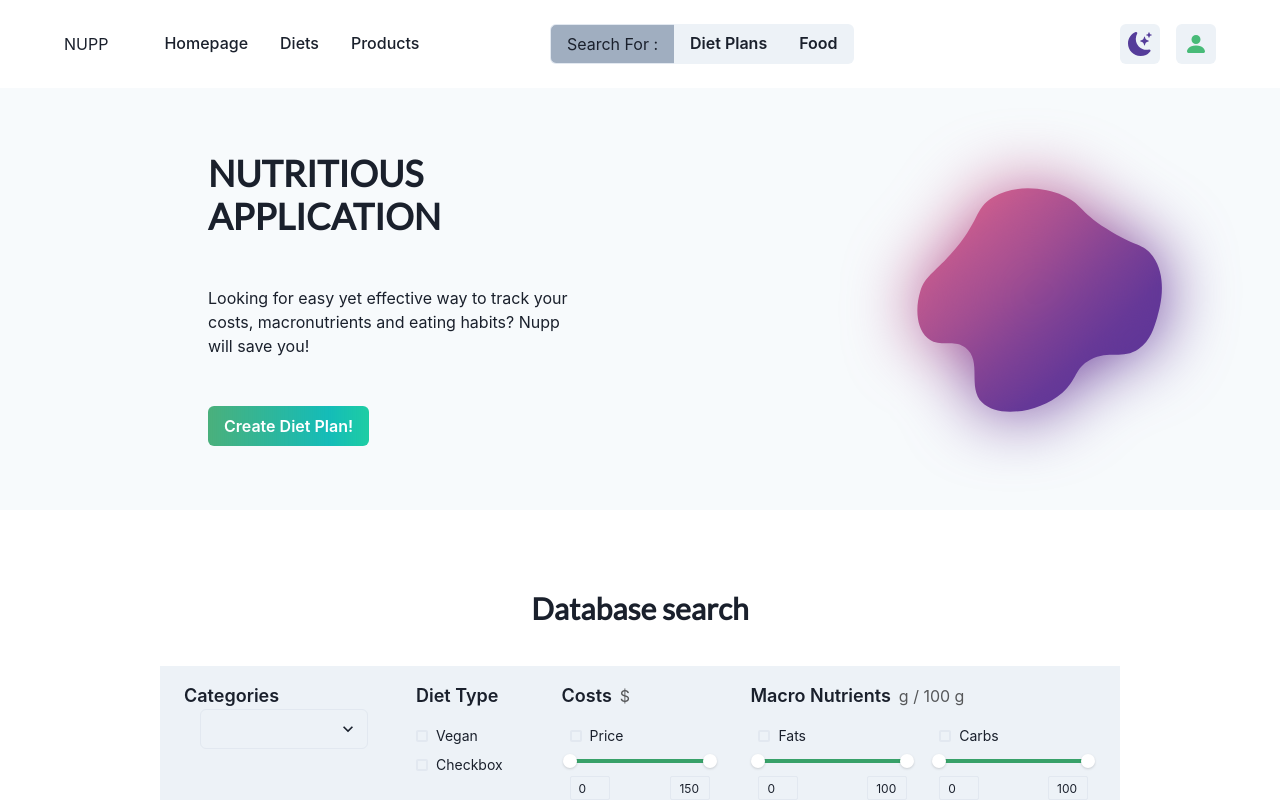
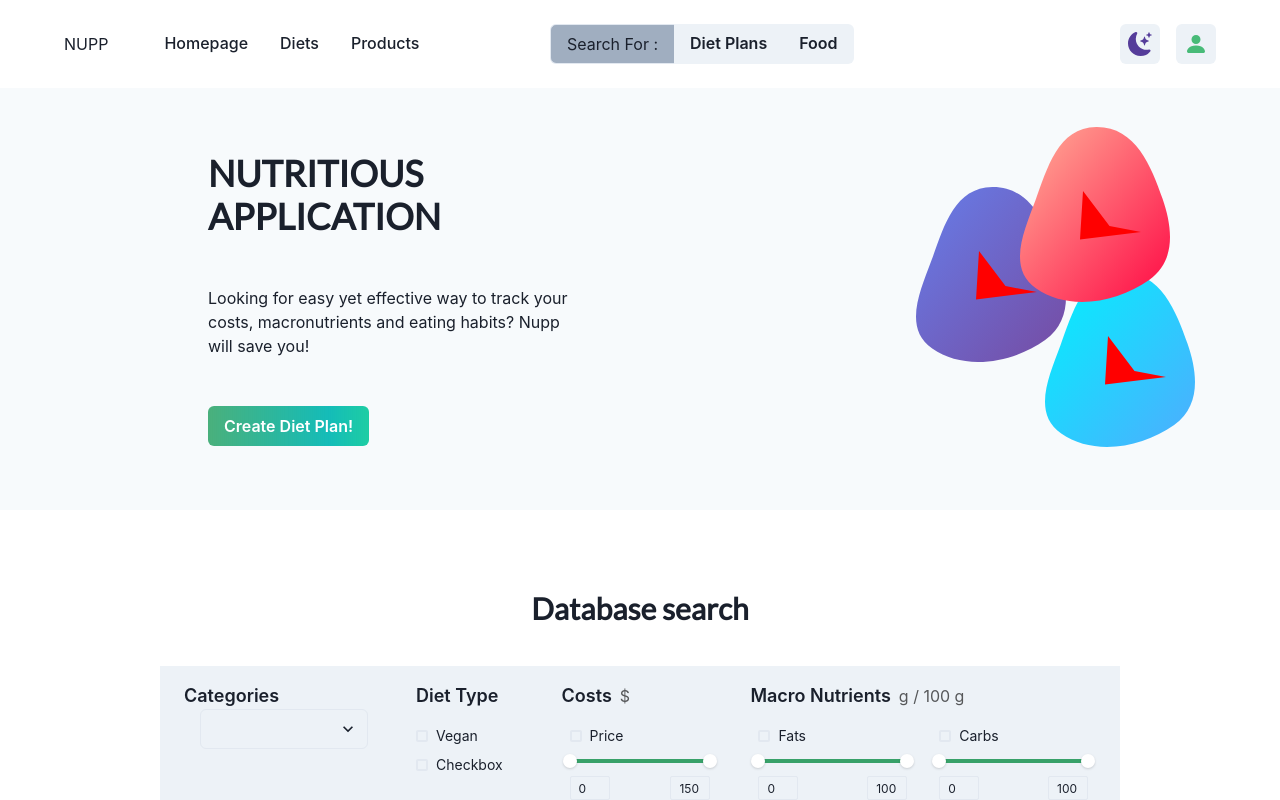
Before and after one commit to Makakusnik/Nupp, a Next.js app: page / in a window 1280 px wide. Shown: the top 800 px of the page. Built offline with nearby package versions, Linux system fonts and the light colour scheme.

Commit message:
Remade blob Component to jsx added some  functionality, added data samples for blob

```diff
--- /dev/null
+++ b/components/misc/BlobVectorJsx.jsx
@@ -0,0 +1,97 @@
+import { Button } from "@chakra-ui/react";
+import styled from "@emotion/styled";
+import { useEffect, useState } from "react";
+
+const Svg = styled.svg`
+  transition: filter 0.5s ease;
+  position: absolute;
+  filter: ${({ hasBlur }) => (hasBlur ? "blur(15px)" : "blur(0px)")};
+  left: ${({ left }) => left};
+  top: ${({ top }) => top};
+`;
+
+export const BlobAnimatedJsx = ({ id, top, left, data }) => {
+  const [hasBlur, setHasBlur] = useState(false);
+  const onMouseEnter = (e) => {
+    setHasBlur(true);
+  };
+  const onMouseLeave = (e) => {
+    setHasBlur(false);
+  };
+
+  return (
+    <>
+      <Svg
+        top={top}
+        left={left}
+        id={id}
+        width="150"
+        height="175"
+        viewBox="0 0 150 175"
+        style={{ zIndex: 2 }}
+        xmlns="http://www.w3.org/2000/svg"
+      >
+        <linearGradient
+          id={id + "grad"}
+          x1={"0%"}
+          y1={"0%"}
+          x2={"100%"}
+          y2={"100%"}
+        >
+          <stop offset="0%" stopColor={data.colorValues[0]} stopOpacity="1" />
+          <stop offset="100%" stopColor={data.colorValues[1]} stopOpacity="1" />
+        </linearGradient>
+        <path
+          id={id + "path"}
+          fill={`url(#${id + "grad"})`}
+          d={
+            "M76.2937 0.00422347C115.525 -0.468417 131.373 39.4035 142.562 71.809C152.568 100.788 156.199 133.793 129.132 153.031C96.9107 175.932 48.6272 184.317 16.2317 161.599C-13.0452 141.068 3.97941 104.316 15.4928 73.3399C27.2498 41.7082 37.7525 0.468544 76.2937 0.00422347Z"
+          }
+          onMouseEnter={onMouseEnter}
+          onMouseLeave={onMouseLeave}
+        >
+          <animate
+            id="animation-to-check"
+            repeatCount="indefinite"
+            dur="10s"
+            attributeName="d"
+            values={data.variants}
+          />
+        </path>
+        <path
+          style={{ zIndex: "99" }}
+          d="M63 64L89.5 99L121 105L60 112.5L63 64Z"
+          fill={"red"}
+        >
+          <animate
+            id="animation-to-check"
+            repeatCount="indefinite"
+            dur="10s"
+            attributeName="d"
+            values={
+              "M63 68L75.5 99L121 120L60 112.5L63 69Z; M63 64L89.5 99L121 105L60 112.5L63 64Z;M63 64L89.5 99L121 105L60 112.5L63 64Z"
+            }
+          />
+        </path>
+      </Svg>
+      <Svg
+        hasBlur={hasBlur}
+        top={top}
+        left={left}
+        id={id + "blur"}
+        width="150"
+        height="175"
+        viewBox="0 0 150 175"
+      >
+        <path id="path" fill={`url(#${id + "grad"})`}>
+          <animate
+            repeatCount="indefinite"
+            dur="10s"
+            attributeName="d"
+            values={data.variants}
+          />
+        </path>
+      </Svg>
+    </>
+  );
+};
--- a/pages/index.tsx
+++ b/pages/index.tsx
@@ -1,10 +1,7 @@
 import {
-  Box,
   Button,
   Center,
   Container,
-  Grid,
-  GridItem,
   Heading,
   HStack,
   Text,
@@ -15,8 +12,8 @@ import type { NextPage } from "next";
 import Head from "next/head";
 import { DatabaseTable } from "../components/Database/DatabaseTable";
 import { FilterBox } from "../components/Database/Filters";
-import { BlobAnimated } from "../components/misc/BlobVector";
-import { NavigationBar } from "../components/navigation/NavigationBar";
+import { BlobAnimatedJsx } from "../components/misc/BlobVectorJsx";
+import { dataBlue, dataPurp, dataRed } from "../testdata/blobData";
 
 const Home: NextPage = () => {
   const headerBg = useColorModeValue("gray.50", "gray.900");
@@ -34,7 +31,7 @@ const Home: NextPage = () => {
       <Container
         p="0"
         minW="100%"
-        h={{'2xl': "600px"}}
+        h={{ "2xl": "600px" }}
         bg={headerBg}
         alignItems="center"
         display="flex"
@@ -55,31 +52,24 @@ const Home: NextPage = () => {
             </VStack>
             <VStack p={"16"} h="100%" w="50%">
               <Center position="relative">
-                <BlobAnimated
+                <BlobAnimatedJsx
                   id="svg1"
-                  left="50%"
-                  top="50%"
-                  blur={true}
-                  values="M37.5,186c-12.1-10.5-11.8-32.3-7.2-46.7c4.8-15,13.1-17.8,30.1-36.7C91,68.8,83.5,56.7,103.4,45
-	c22.2-13.1,51.1-9.5,69.6-1.6c18.1,7.8,15.7,15.3,43.3,33.2c28.8,18.8,37.2,14.3,46.7,27.9c15.6,22.3,6.4,53.3,4.4,60.2
-	c-3.3,11.2-7.1,23.9-18.5,32c-16.3,11.5-29.5,0.7-48.6,11c-16.2,8.7-12.6,19.7-28.2,33.2c-22.7,19.7-63.8,25.7-79.9,9.7
-	c-15.2-15.1,0.3-41.7-16.6-54.9C63,186,49.7,196.7,37.5,186z;
-
-
-	M51,171.3c-6.1-17.7-15.3-17.2-20.7-32c-8-21.9,0.7-54.6,20.7-67.1c19.5-12.3,32.8,5.5,67.7-3.4C145.2,62,145,49.9,173,43.4
-	c12-2.8,41.4-9.6,60.2,6.6c19,16.4,16.7,47.5,16,57.7c-1.7,22.8-10.3,25.5-9.4,46.4c1,22.5,11.2,25.8,9.1,42.6
-	c-2.2,17.6-16.3,37.5-33.5,40.8c-22,4.1-29.4-22.4-54.9-22.6c-31-0.2-40.8,39-68.3,35.7c-17.3-2-32.2-19.8-37.3-34.8
-	C48.9,198.6,57.8,191,51,171.3z;
-
-	M37.5,186c-12.1-10.5-11.8-32.3-7.2-46.7c4.8-15,13.1-17.8,30.1-36.7C91,68.8,83.5,56.7,103.4,45
-	c22.2-13.1,51.1-9.5,69.6-1.6c18.1,7.8,15.7,15.3,43.3,33.2c28.8,18.8,37.2,14.3,46.7,27.9c15.6,22.3,6.4,53.3,4.4,60.2
-	c-3.3,11.2-7.1,23.9-18.5,32c-16.3,11.5-29.5,0.7-48.6,11c-16.2,8.7-12.6,19.7-28.2,33.2c-22.7,19.7-63.8,25.7-79.9,9.7
-	c-15.2-15.1,0.3-41.7-16.6-54.9C63,186,49.7,196.7,37.5,186z"
-                  initialValue="M37.5,186c-12.1-10.5-11.8-32.3-7.2-46.7c4.8-15,13.1-17.8,30.1-36.7C91,68.8,83.5,56.7,103.4,45
-	c22.2-13.1,51.1-9.5,69.6-1.6c18.1,7.8,15.7,15.3,43.3,33.2c28.8,18.8,37.2,14.3,46.7,27.9c15.6,22.3,6.4,53.3,4.4,60.2
-	c-3.3,11.2-7.1,23.9-18.5,32c-16.3,11.5-29.5,0.7-48.6,11c-16.2,8.7-12.6,19.7-28.2,33.2c-22.7,19.7-63.8,25.7-79.9,9.7
-	c-15.2-15.1,0.3-41.7-16.6-54.9C63,186,49.7,196.7,37.5,186z"
-                ></BlobAnimated>
+                  left="155px"
+                  top="120px"
+                  data={dataBlue}
+                ></BlobAnimatedJsx>
+                <BlobAnimatedJsx
+                  id="svg2"
+                  left="26px"
+                  top="35px"
+                  data={dataPurp}
+                ></BlobAnimatedJsx>
+                <BlobAnimatedJsx
+                  id="svg3"
+                  left="130px"
+                  top="-25px"
+                  data={dataRed}
+                ></BlobAnimatedJsx>
               </Center>
             </VStack>
           </HStack>
--- /dev/null
+++ b/testdata/blobData.jsx
@@ -0,0 +1,40 @@
+const blobBlue = {
+  Var1: "M75.4142 0.0336486C96.7819 -0.122418 120.345 -0.400801 135.25 16.1018C150.046 32.4842 152.288 58.1636 148.175 80.5928C144.701 99.5414 127.034 109.015 115.501 123.799C101.818 141.338 96.2088 169.089 75.4142 173.861C52.8571 179.039 28.7664 165.938 13.6342 147.179C-0.741714 129.358 -0.322902 104.202 0.175673 80.5928C0.658368 57.736 1.33524 33.0829 16.384 16.97C31.401 0.890979 54.247 0.18825 75.4142 0.0336486Z",
+  Var2: "M76.8781 0.444627C100.339 2.77396 120.54 19.1351 133.887 39.6994C145.176 57.094 140.163 79.012 141.537 100.069C143.101 124.038 159.254 153.374 142.348 169.398C125.331 185.528 99.7143 161.733 76.8781 161.356C54.8064 160.991 30.7121 181.797 13.4204 167.267C-3.99575 152.632 4.8419 123.593 3.9438 100.069C2.97898 74.796 -6.56099 47.1977 8.0734 27.208C23.6358 5.95058 51.589 -2.06621 76.8781 0.444627Z",
+  Var3: "M74.5915 0.777527C97.7332 3.05547 117.345 16.9545 131.918 34.4147C144.888 49.9536 147.565 69.7141 148.741 89.6176C150.019 111.271 153.368 134.911 138.829 151.476C123.53 168.907 97.9408 178.02 74.5915 174.098C53.4053 170.54 41.1673 150.458 29.4326 133.103C20.5994 120.04 20.9203 104.848 17.4676 89.6176C12.1746 66.2693 -8.85448 42.1624 4.21029 21.8438C17.6552 0.93403 49.1842 -1.72342 74.5915 0.777527Z",
+};
+
+export const dataBlue = {
+  variants:
+    [blobBlue.Var1, blobBlue.Var2, blobBlue.Var3, blobBlue.Var1].join(";") +
+    ";",
+  colorValues: ["#00F2FE", "#4FACFE"],
+  gradValues: ["87.5", "0", "87.5", "150"],
+};
+
+export const blobPurp = {
+  Var1: "M68.9868 0.628481C91.1385 4.26483 99.5686 32.2532 114.425 50.3998C127.683 66.5934 149.396 77.9402 149.985 99.5642C150.58 121.413 133.62 139.004 117.183 151.713C103.323 162.429 85.8654 159.698 68.9868 162.188C47.1312 165.413 21.0398 185.194 5.57324 168.178C-9.91532 151.137 11.7618 123.462 12.0658 99.5642C12.3609 76.3668 -4.03614 52.509 7.29514 32.8138C19.8374 11.0137 45.5225 -3.22333 68.9868 0.628481Z",
+  Var2: "M74.5915 0.777527C97.7332 3.05547 117.345 16.9545 131.918 34.4147C144.888 49.9536 147.565 69.7141 148.741 89.6176C150.019 111.271 153.368 134.911 138.829 151.476C123.53 168.907 97.9408 178.02 74.5915 174.098C53.4053 170.54 41.1673 150.458 29.4326 133.103C20.5994 120.04 20.9203 104.848 17.4676 89.6176C12.1746 66.2693 -8.85448 42.1624 4.21029 21.8438C17.6552 0.93403 49.1842 -1.72342 74.5915 0.777527Z",
+  Var3: "M73.8929 1.42592C96.6898 6.43493 105.032 34.7544 119.265 54.4847C130.562 70.1456 144.35 83.5574 147.244 103.108C150.687 126.368 154.065 156.096 136.373 170.065C118.784 183.952 95.5003 164.481 73.8929 161.021C57.8227 158.448 39.8802 164.129 27.6565 152.657C14.9464 140.729 15.4344 120.876 12.1852 103.108C7.57773 77.9125 -7.94486 50.927 5.11693 29.4038C19.0149 6.50262 48.9207 -4.06105 73.8929 1.42592Z",
+};
+
+export const dataPurp = {
+  variants:
+    [blobPurp.Var1, blobPurp.Var2, blobPurp.Var3, blobPurp.Var1].join(";") +
+    ";",
+  colorValues: ["#667EEA", "#764BA2"],
+  gradValues: ["-47", "31.4359", "149.718", "225.911"],
+};
+
+const blobRed = {
+  Var1: "M75.4142 0.0336486C96.7819 -0.122418 120.345 -0.400801 135.25 16.1018C150.046 32.4842 152.288 58.1636 148.175 80.5928C144.701 99.5414 127.034 109.015 115.501 123.799C101.818 141.338 96.2088 169.089 75.4142 173.861C52.8571 179.039 28.7664 165.938 13.6342 147.179C-0.741714 129.358 -0.322902 104.202 0.175673 80.5928C0.658368 57.736 1.33524 33.0829 16.384 16.97C31.401 0.890979 54.247 0.18825 75.4142 0.0336486Z",
+  Var2: "M76.8781 0.444627C100.339 2.77396 120.54 19.1351 133.887 39.6994C145.176 57.094 140.163 79.012 141.537 100.069C143.101 124.038 159.254 153.374 142.348 169.398C125.331 185.528 99.7143 161.733 76.8781 161.356C54.8064 160.991 30.7121 181.797 13.4204 167.267C-3.99575 152.632 4.8419 123.593 3.9438 100.069C2.97898 74.796 -6.56099 47.1977 8.0734 27.208C23.6358 5.95058 51.589 -2.06621 76.8781 0.444627Z",
+  Var3: "M81.0693 0.378748C99.223 2.84242 109.857 22.9087 122.933 37.805C136.282 53.0129 154.839 64.9979 156.795 86.6459C158.867 109.573 146.811 130.742 132.802 147C118.833 163.211 100.566 177.844 81.0693 174.526C62.8003 171.417 55.9997 146.337 42.5072 131.635C28.0514 115.883 3.48016 109.445 0.419349 86.6459C-2.78345 62.7892 12.9279 41.2653 28.1841 24.9465C42.7234 9.39457 61.4762 -2.28027 81.0693 0.378748Z",
+};
+
+export const dataRed = {
+  variants:
+    [blobRed.Var1, blobPurp.Var2, blobBlue.Var3, blobRed.Var1].join(";") + ";",
+  colorValues: ["#FFB199", "#FF0844"],
+  gradValues: ["-47", "31.4359", "149.718", "225.911"],
+};
--- a/tsconfig.json
+++ b/tsconfig.json
@@ -17,6 +17,6 @@
     "jsx": "preserve",
     "incremental": true
   },
-  "include": ["next-env.d.ts", "**/*.ts", "**/*.tsx"],
+  "include": ["next-env.d.ts", "**/*.ts", "**/*.tsx", "components/misc/BlobVector.jsx", "components/misc/BlobVectorJsx.jsx"],
   "exclude": ["node_modules"]
 }
```
